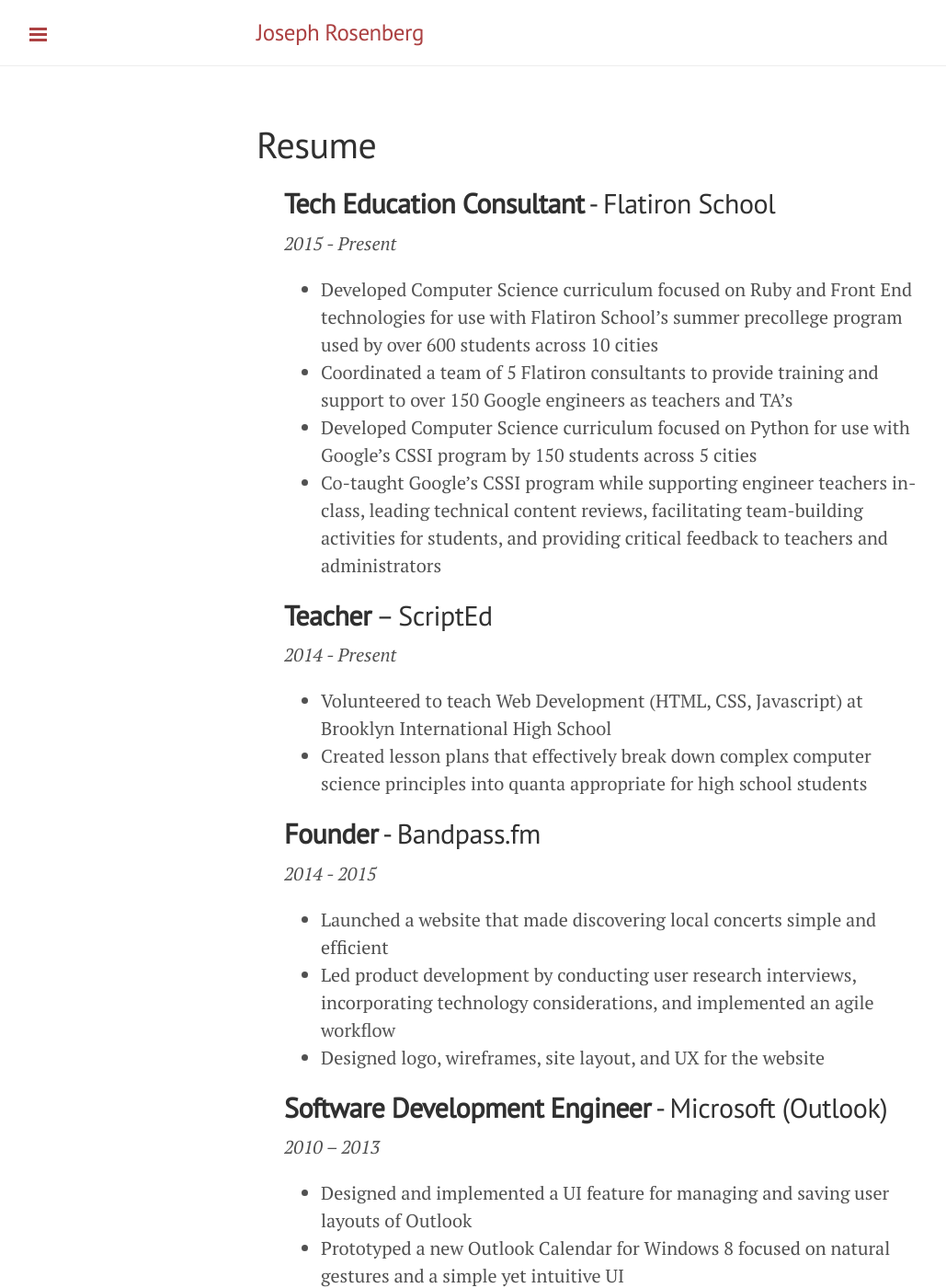
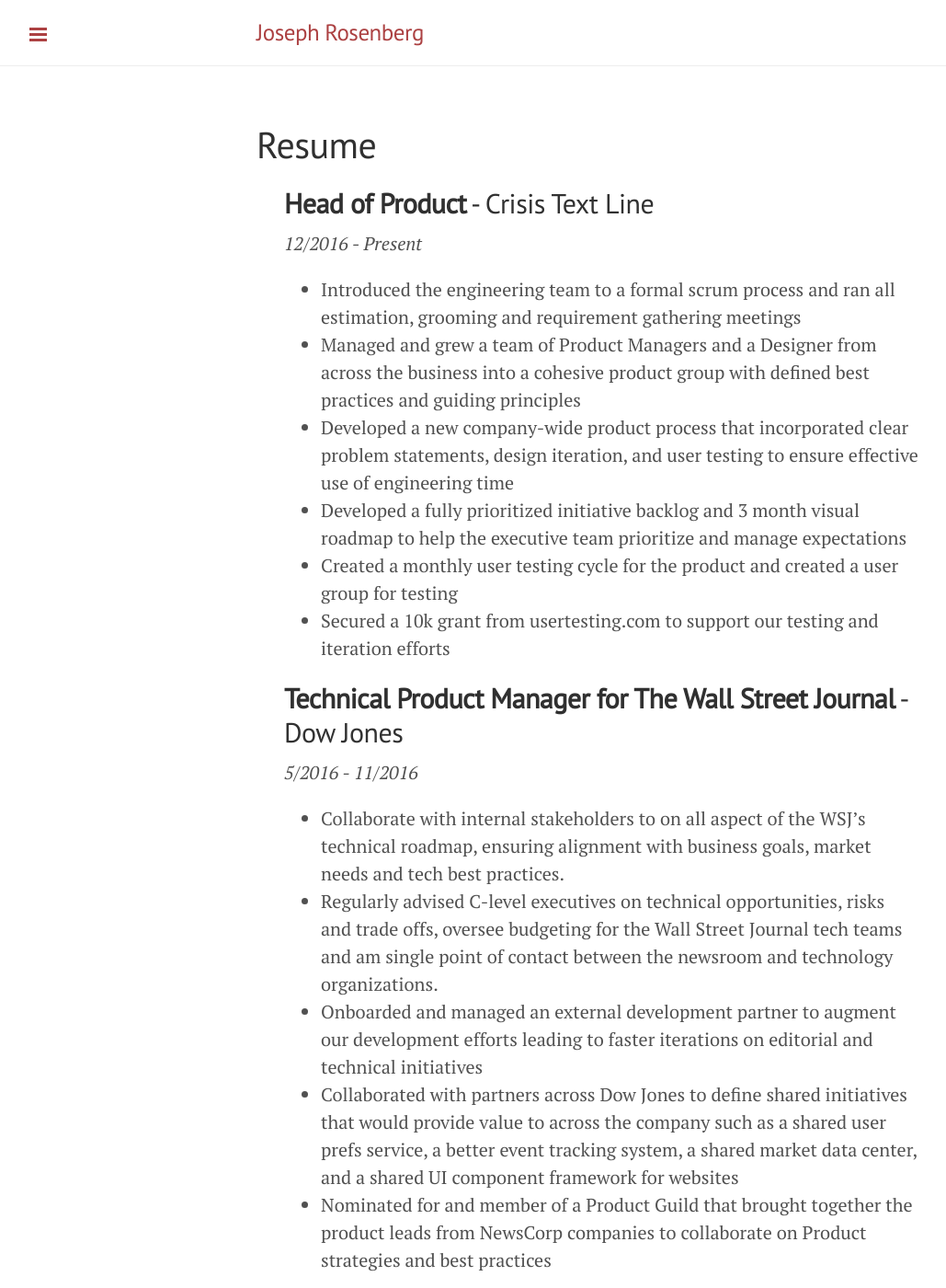
Before and after one commit to jofus101/jofus101.github.io, a Jekyll site: the page built from resume.md, in a window 1280 px wide and 1400 px high. Shown: the whole window at 92% size, without its empty margins (1-1030 px from the left). Built offline with Jekyll 4.4.1, drawn with Linux system fonts in a browser that asks for light colours; some of the changed text lies outside the part shown.

Commit message:
Update resume.md

```diff
--- a/resume.md
+++ b/resume.md
@@ -4,8 +4,36 @@
 ---
 
 <div id="resume" markdown="1">
+## **Head of Product** - Crisis Text Line
+*12/2016 - Present*
+
++ Introduced the engineering team to a formal scrum process and ran all estimation, grooming and requirement gathering meetings
++ Managed and grew a team of Product Managers and a Designer from across the business into a cohesive product group with defined best practices and guiding principles
++ Developed a new company-wide product process that incorporated clear problem statements, design iteration, and user testing to ensure effective use of engineering time
++ Developed a fully prioritized initiative backlog and 3 month visual roadmap to help the executive team prioritize and manage expectations
++ Created a monthly user testing cycle for the product and created a user group for testing
++ Secured a 10k grant from usertesting.com to support our testing and iteration efforts
+
+## **Technical Product Manager for The Wall Street Journal** - Dow Jones
+*5/2016 - 11/2016*
+
++ Collaborate with internal stakeholders to on all aspect of the WSJ’s technical roadmap, ensuring alignment with business goals, market needs and tech best practices.
++ Regularly advised C-level executives on technical opportunities, risks and trade offs, oversee budgeting for the Wall Street Journal tech teams and am single point of contact between the newsroom and technology organizations.
++ Onboarded and managed an external development partner to augment our development efforts leading to faster iterations on editorial and technical initiatives
++ Collaborated with partners across Dow Jones to define shared initiatives that would provide value to across the company such as a shared user prefs service, a better event tracking system, a shared market data center, and a shared UI component framework for websites
++ Nominated for and member of a Product Guild that brought together the product leads from NewsCorp companies to collaborate on Product strategies and best practices
+
+## **Technical Product Manager for Dow Jones Mobile** - Dow Jones
+*10/2015 - 4/2016*
+
++ Led roadmap planning, Agile scrum processes, testing, scoping and communication with stakeholders for The Wall Street Journal and Barron’s mobile applications
++ Managed the successful development and release of a new Barron’s iOS app in 8 weeks with an international development vendor which led to a 100% increase in conversions and improved our app store rating from 1.5 to 4.5 stars
++ Led scoping and development of The Wall Street Journal’s implementation of Google’s AMP article pages which led to a 22% reduction in bounce rate from pages
++ Taught coding to employees in weekly meetings culminating in a web site as part of a Code@DJ program
++ Selected by the CEO to lead a cross-functional group which improve our mobile advertising capacity by 130%
+
 ## **Tech Education Consultant** - Flatiron School
-*2015 - Present*
+*2015*
 
 + Developed Computer Science curriculum focused on Ruby and Front End technologies for use with Flatiron School's summer precollege program used by over 600 students across 10 cities
 + Coordinated a team of 5 Flatiron consultants to provide training and support to over 150 Google engineers as teachers and TA's
```
